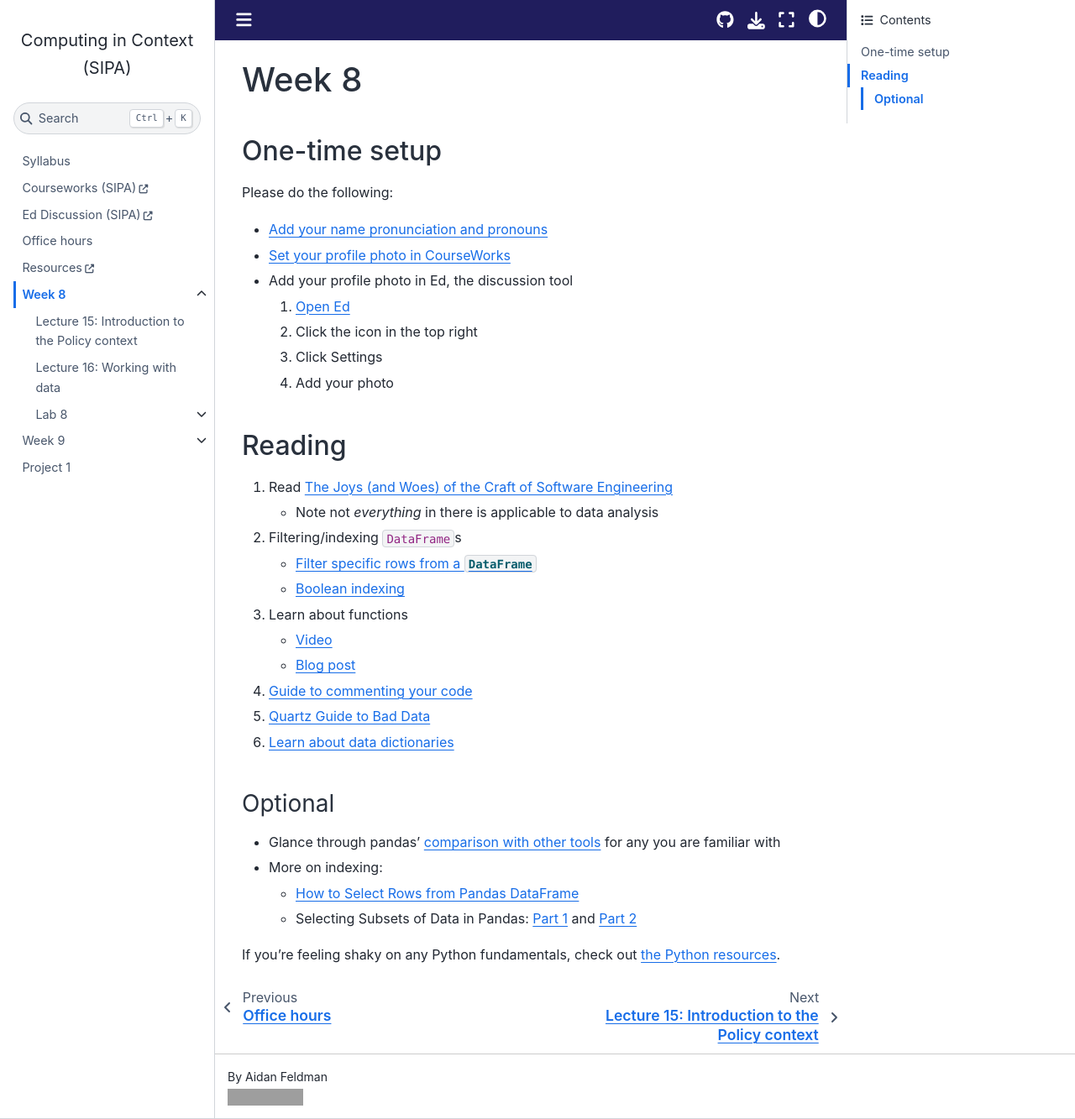
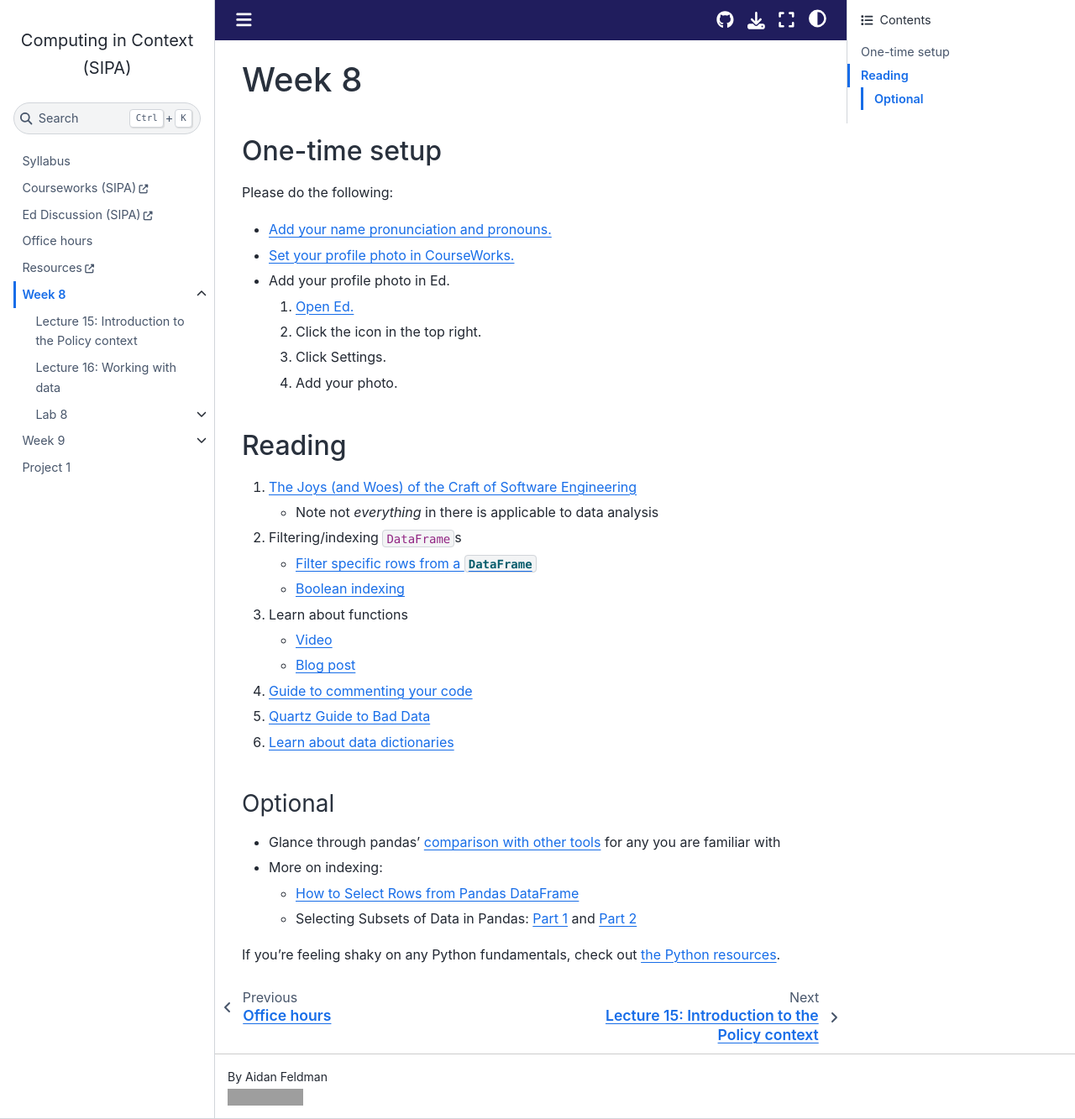
Before and after one commit to afeld/computing-in-context, a Jupyter Book: the page built from week_8.md, in a window 1280 px wide and 1333 px high. Shown: the whole window at 84% size. Built offline with Jupyter Book 1.0.4 settings and Sphinx 7.4.7 and the Sphinx Book theme 1.1.4, drawn with Linux system fonts in a browser that asks for light colours; grey boxes are pictures that could not be loaded.

Commit message:
tweak reading formatting

```diff
--- a/week_8.md
+++ b/week_8.md
@@ -4,17 +4,17 @@
 
 Please do the following:
 
-- [Add your name pronunciation and pronouns](https://courseworks2.columbia.edu/courses/207091/external_tools/62951)
-- [Set your profile photo in CourseWorks](https://courseworks2.columbia.edu/profile)
-- Add your profile photo in Ed, the discussion tool
-  1.  [Open Ed](https://courseworks2.columbia.edu/courses/207091/external_tools/37606?display=borderless)
-  1.  Click the icon in the top right
-  1.  Click Settings
-  1.  Add your photo
+- [Add your name pronunciation and pronouns.](https://courseworks2.columbia.edu/courses/207091/external_tools/62951)
+- [Set your profile photo in CourseWorks.](https://courseworks2.columbia.edu/profile)
+- Add your profile photo in Ed.
+  1.  [Open Ed.](https://courseworks2.columbia.edu/courses/207091/external_tools/37606?display=borderless)
+  1.  Click the icon in the top right.
+  1.  Click Settings.
+  1.  Add your photo.
 
 ## Reading
 
-1. Read [The Joys (and Woes) of the Craft of Software Engineering](https://cs.calvin.edu/courses/cs/262/kvlinden/references/brooksJoysAndWoes.html)
+1. [The Joys (and Woes) of the Craft of Software Engineering](https://cs.calvin.edu/courses/cs/262/kvlinden/references/brooksJoysAndWoes.html)
    - Note not _everything_ in there is applicable to data analysis
 1. Filtering/indexing `DataFrame`s
    - [Filter specific rows from a `DataFrame`](https://pandas.pydata.org/pandas-docs/stable/getting_started/intro_tutorials/03_subset_data.html#how-do-i-filter-specific-rows-from-a-dataframe)
```
